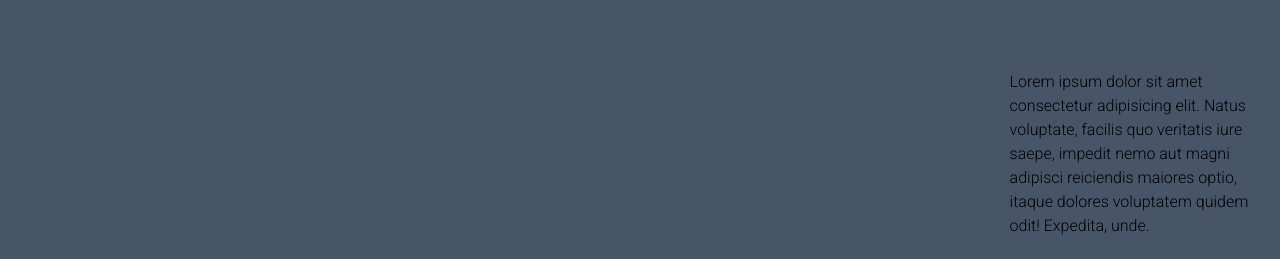
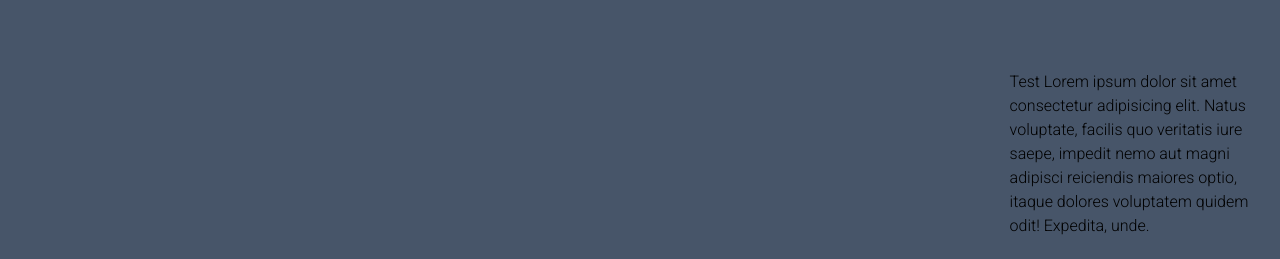
Before and after one commit to DylanBob211/my-portfolio, a Next.js app: page / in a window 1280 px wide. Shown: the part 538-797 px from the top of the page. Built offline with nearby package versions, Linux system fonts and the light colour scheme.

Commit message:
prettier staged setup

```diff
--- a/app/page.tsx
+++ b/app/page.tsx
@@ -1,8 +1,9 @@
 
 export default function Home() {
   return (
-    <main>
-
+    <main
+    >
+      Test
       Lorem ipsum dolor sit amet consectetur adipisicing elit. Natus voluptate, facilis quo veritatis iure saepe, impedit nemo aut magni adipisci reiciendis maiores optio, itaque dolores voluptatem quidem odit! Expedita, unde.
     </main>
   );
```
Also changed, not shown: package.json (+6 -1 lines), 2 other files (tests, documents, lock files or other folders).
